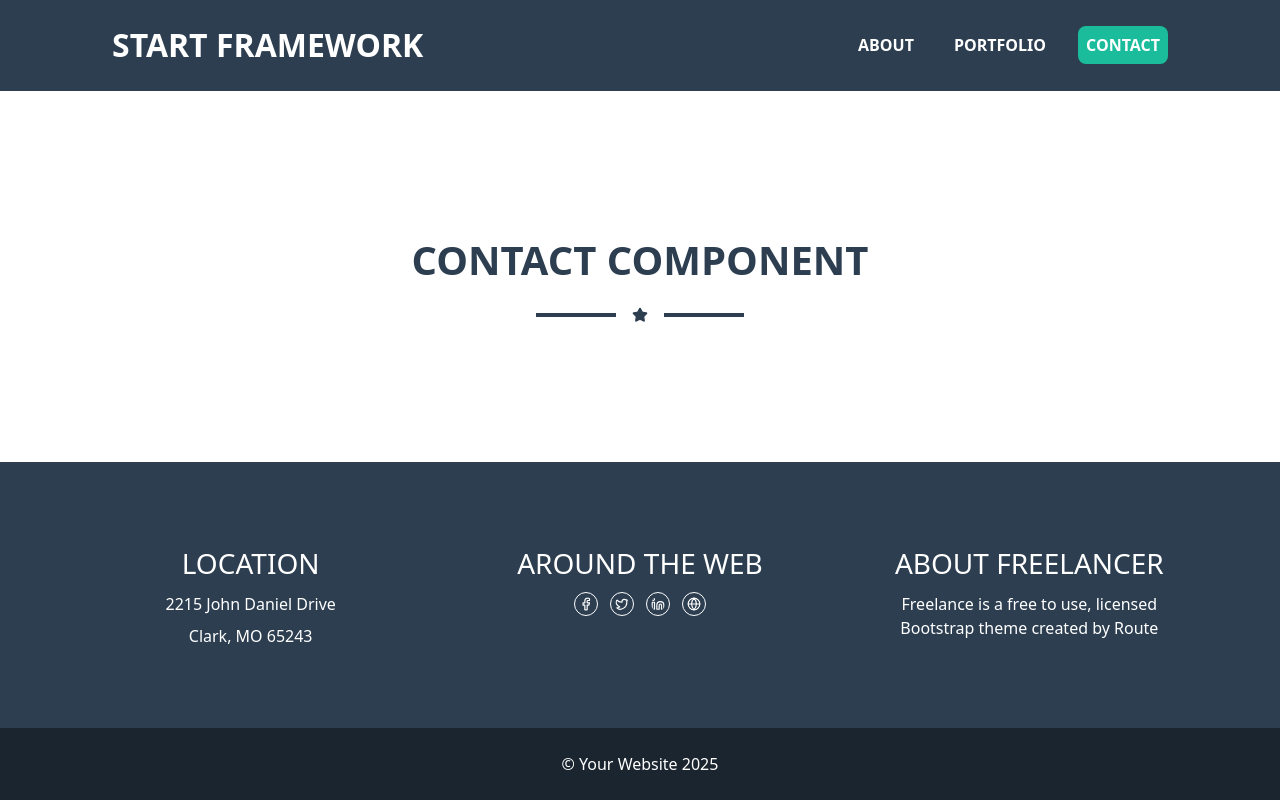
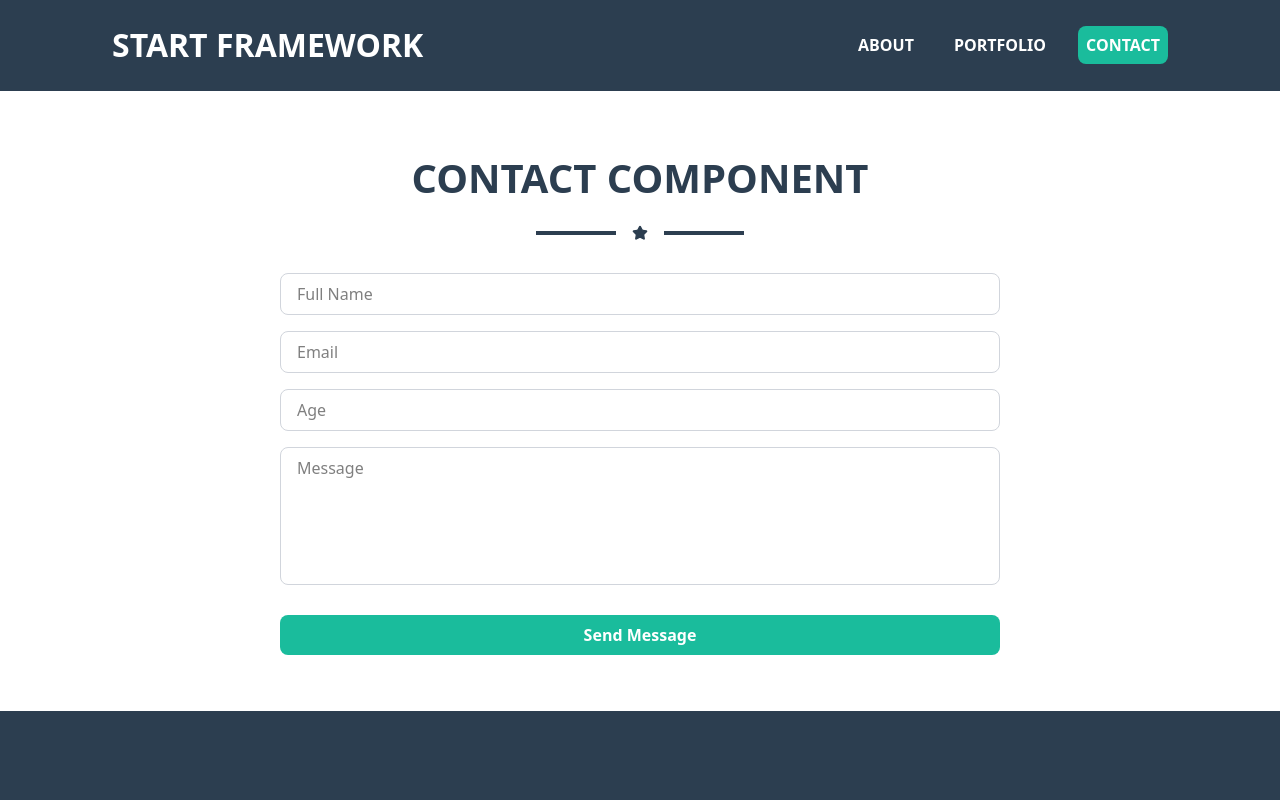
Before and after one commit to Margo-Mikhael/first-react-app2, a React (Vite) app: page /contact in a window 1280 px wide. Shown: the top 800 px of the page. Built offline with nearby package versions, Linux system fonts and the light colour scheme.

Commit message:
Refactor Contact component layout; add form for user input with styling

```diff
--- a/src/components/Contact/Contact.jsx
+++ b/src/components/Contact/Contact.jsx
@@ -3,8 +3,46 @@ import Header from "../Header/Header";
 
 export default function Contact() {
   return (
-    <div className="grow flex items-center justify-center">
+    <div className="grow flex flex-col gap-8 items-center justify-center min-h-[620px]">
       <Header text="contact component" isDark={true} />
+
+      <form className="w-full max-w-3xl px-6">
+        <div className="mb-4">
+          <input
+            type="text"
+            placeholder="Full Name"
+            className="w-full px-4 py-2 border border-gray-300 rounded-lg focus:outline-none focus:border-secondary"
+          />
+        </div>
+        <div className="mb-4">
+          <input
+            type="email"
+            placeholder="Email"
+            className="w-full px-4 py-2 border border-gray-300 rounded-lg focus:outline-none focus:border-secondary"
+          />
+        </div>
+        <div className="mb-4">
+          <input
+            type="number"
+            placeholder="Age"
+            className="w-full px-4 py-2 border border-gray-300 rounded-lg focus:outline-none focus:border-secondary"
+          />
+        </div>
+        <div className="mb-6">
+          <textarea
+            placeholder="Message"
+            rows="5"
+            maxLength="500"
+            className="w-full px-4 py-2 border border-gray-300 rounded-lg focus:outline-none focus:border-secondary resize-none"
+          ></textarea>
+        </div>
+        <button
+          type="submit"
+          className="w-full bg-secondary text-white py-2 rounded-lg font-semibold hover:bg-secondary/80"
+        >
+          Send Message
+        </button>
+      </form>
     </div>
   );
 }
```
